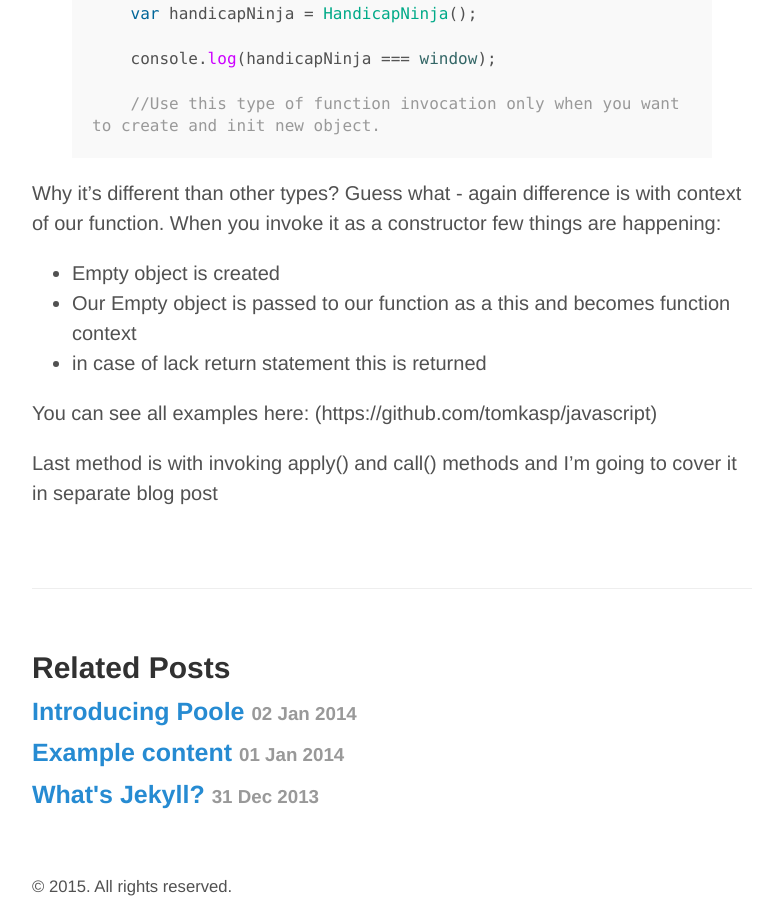
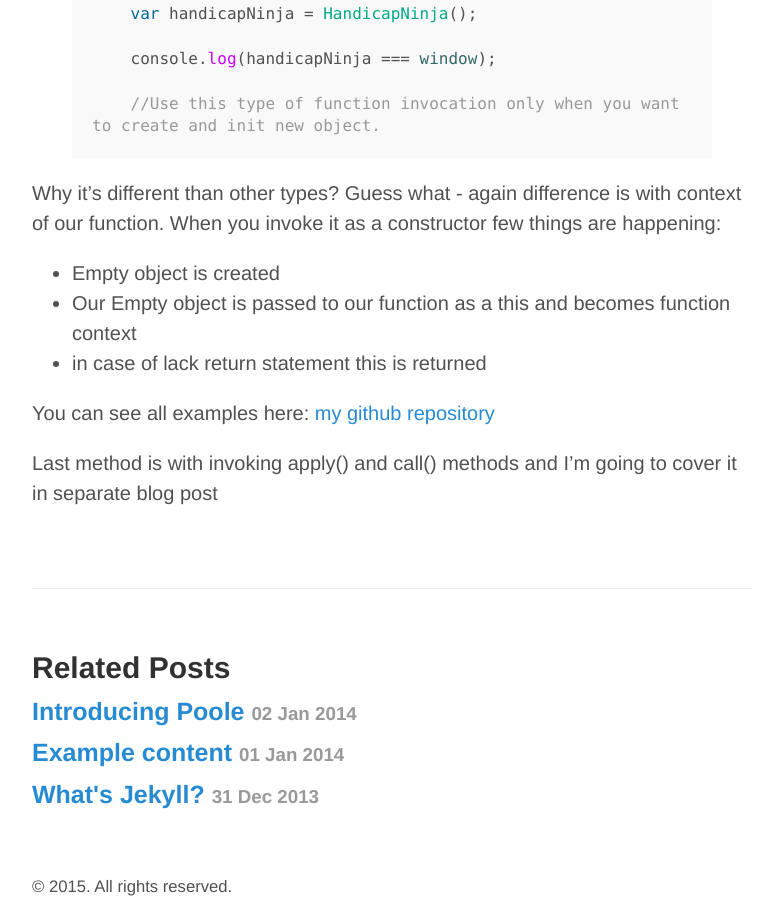
Before and after one commit to tomkasp/tomkasp.github.io, a Jekyll site: the page built from _posts/2015-01-20-javascript-functions.md, in a window 1280 px wide and 900 px high, scrolled down 2571 px. Shown: the whole window, without its empty margins (248-1031 px from the left). Built offline with Jekyll 4.4.1, drawn with Linux system fonts in a browser that asks for light colours.

Commit message:
post about javascript functions

```diff
--- a/_posts/2015-01-20-javascript-functions.md
+++ b/_posts/2015-01-20-javascript-functions.md
@@ -109,7 +109,7 @@ invoke it as a constructor few things are happening:
 - Our Empty object is passed to our function as a this and becomes function context
 - in case of lack return statement this is returned
 
-You can see all examples here: (https://github.com/tomkasp/javascript)
+You can see all examples here: [my github repository](https://github.com/tomkasp/javascript)
 
 
 Last method is with invoking apply() and call() methods and I'm going to cover it in separate blog post
```
